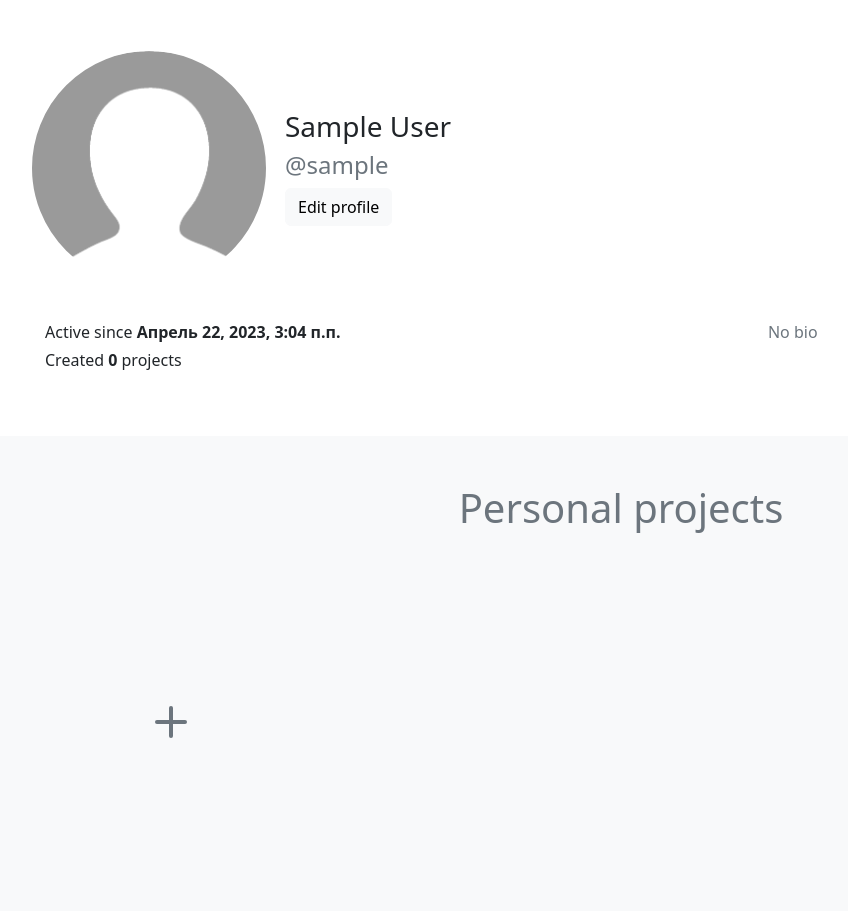
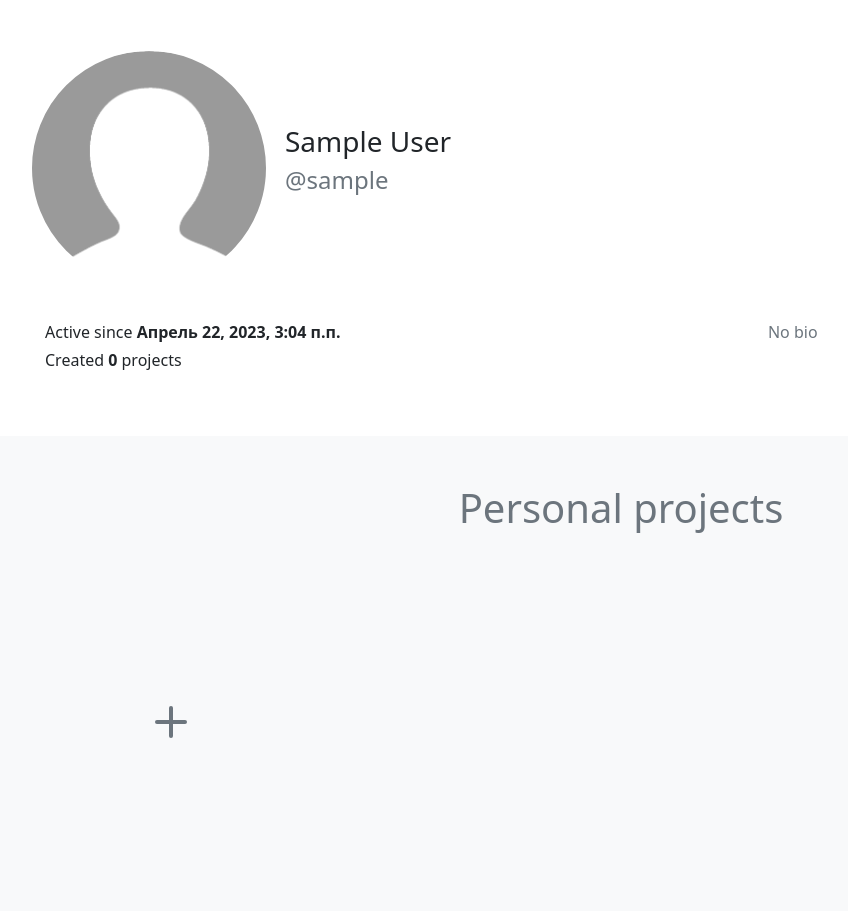
Before and after one commit to Soskiiit/mush, a Django app: page /users/my-profile/ in a window 1280 px wide. Shown: the part 73-984 px from the top of the page, without its empty margins (19-867 px from the left). Run offline with Django 3.2, Linux system fonts and the light colour scheme; the visitor is signed in with stand-in values (Sample User, id 1); data comes from the database, SQL or seed files in the repository; data that the repository does not hold is empty; some libraries are stand-ins or nearby versions.

Commit message:
Removed 'Settings' page

```diff
--- a/mush/static_dev/css/theme.css
+++ b/mush/static_dev/css/theme.css
@@ -37,3 +37,7 @@
 .pointer {
     cursor: pointer;
 }
+
+.display-none {
+    display: none;
+}
--- a/mush/theme/templates/theme/components/header.html
+++ b/mush/theme/templates/theme/components/header.html
@@ -25,7 +25,7 @@
                             <li><a class="dropdown-item" href="/admin" target="_blank">Admin</a></li>
                         {% endif %}
                         <li><a class="dropdown-item" href="{% url "my-profile" %}">Profile</a></li>
-                        <li><a class="dropdown-item" href="{% url "edit-my-profile" %}">Settings</a></li>
+                        {# <li><a class="dropdown-item" href="{% url "edit-my-profile" %}">Settings</a></li> #}
                         <li><hr class="dropdown-divider"></li>
                         <li><a class="dropdown-item" href="{% url "logout" %}">Sign out</a></li>
                     </ul>
--- a/mush/users/templates/users/my-profile.html
+++ b/mush/users/templates/users/my-profile.html
@@ -22,7 +22,7 @@
             >
                 <h3>{{user.first_name}} {{user.last_name}}</h3>
                 <h4 class="text-muted">@{{user.username}}</h4>
-                <div class="d-flex flex-row justify-content-start">
+                <div class="mb-2 d-flex flex-row justify-content-start">
                     {% if user.github %}
                         <a href="https://github.com/{{user.github}}" target="_blank" class="me-3 my-link text-muted">
                             <span><img width="16" height="16" src="{% static "assets/github.svg" %}"> </span>
@@ -36,7 +36,7 @@
                         </a>
                     {% endif %}
                 </div>
-                <a href="{% url "edit-my-profile" %}" class="btn btn-light" style="width: fit-content;">Edit profile</a>
+                {# <a href="{% url "edit-my-profile" %}" class="btn btn-light" style="width: fit-content;">Edit profile</a> #}
             </div>
         </div>
 
```
